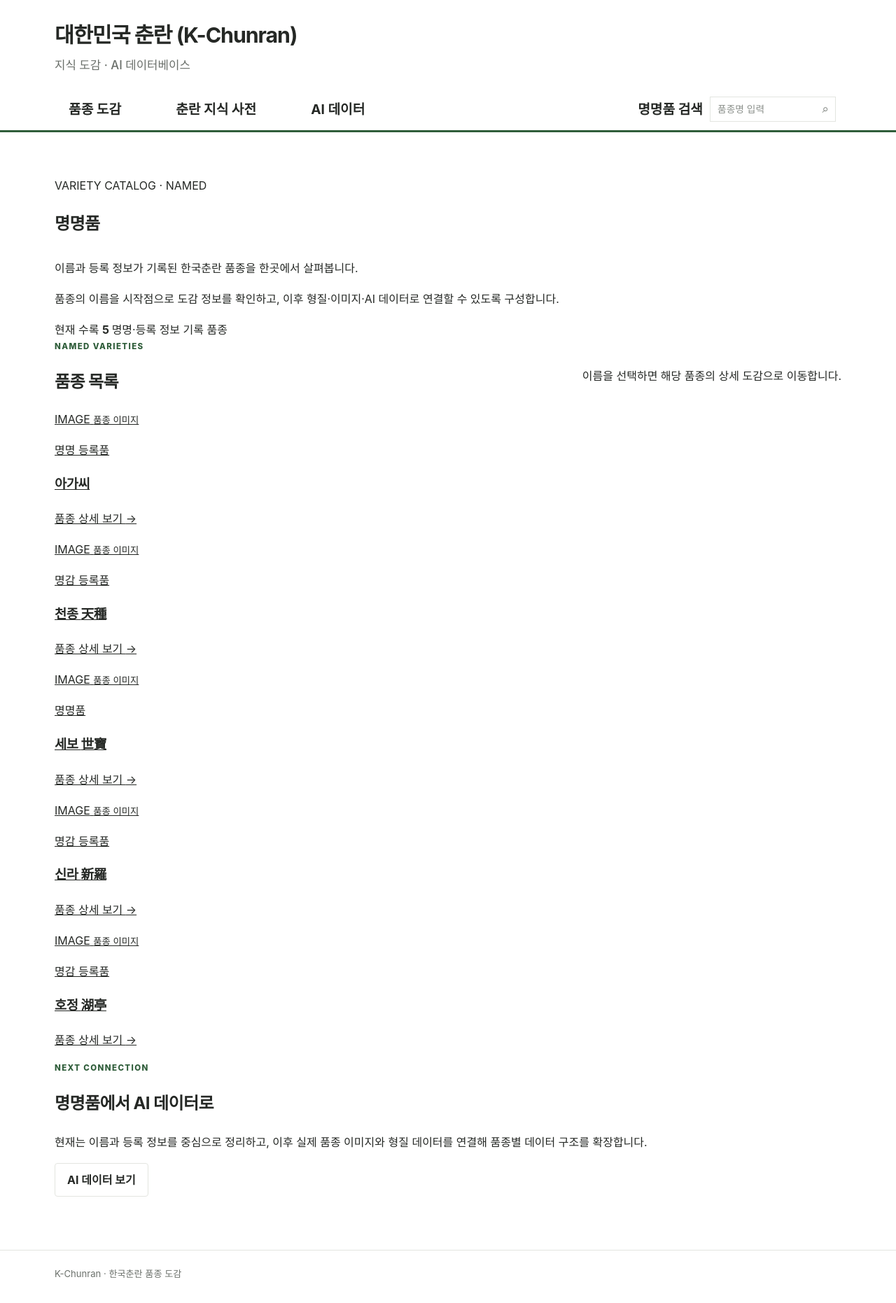
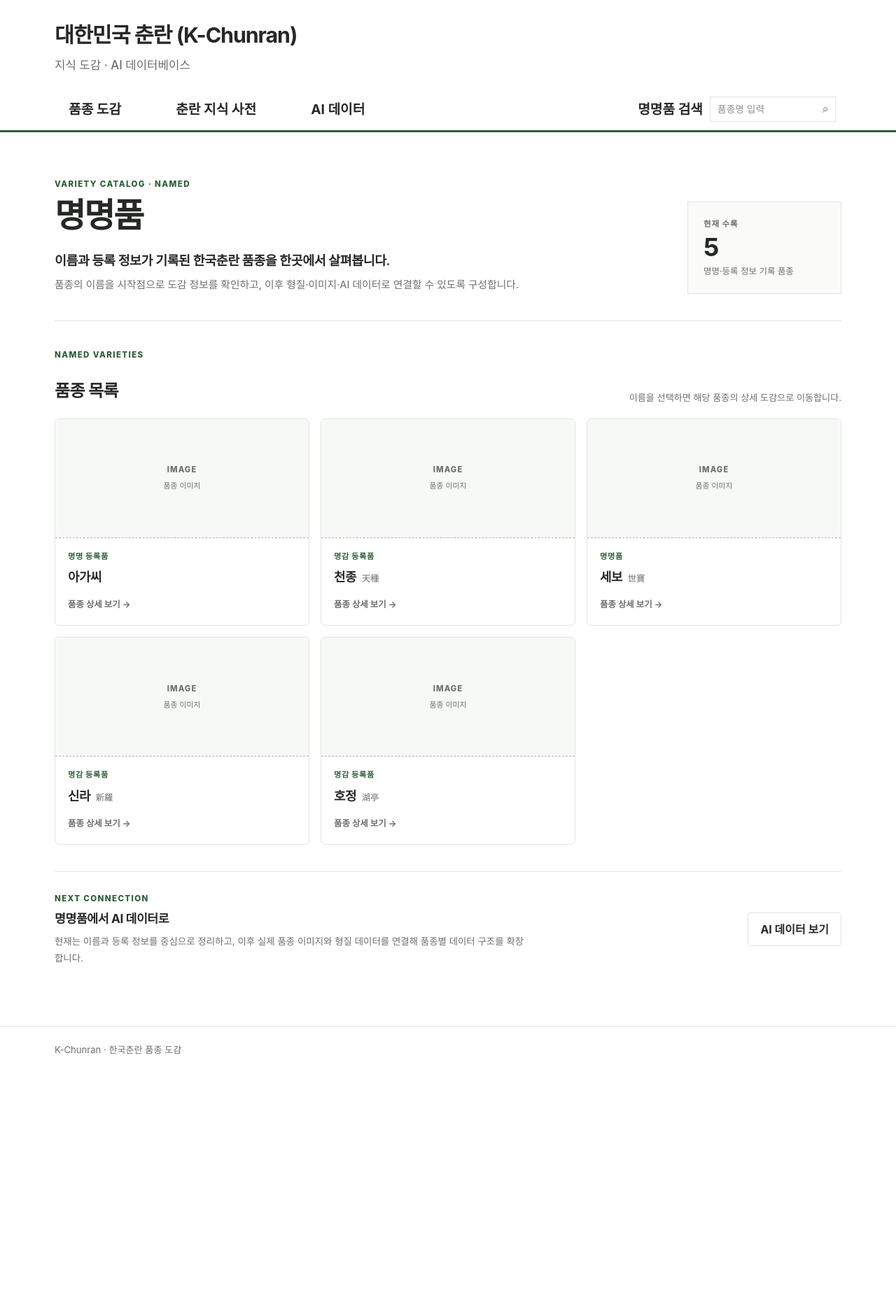
Before and after one commit to parasolra5-pixel/K-chunran, a Jekyll site: the page built from varieties/named.md, in a window 1280 px wide. Shown: the whole page at 70% size. Built offline with Jekyll 4.4.1, drawn with Linux system fonts in a browser that asks for light colours; after the commit the page ends 1541 px from its top, so only the background shows below that.

Commit message:
style: add named variety catalog layout

```diff
--- a/assets/css/k-chunran.css
+++ b/assets/css/k-chunran.css
@@ -986,3 +986,222 @@ a { color: inherit; }
     transform: translateX(0);
   }
 }
+
+
+/* Named variety catalog page */
+.kc-page-hero {
+  display: grid;
+  grid-template-columns: minmax(0, 1fr) 220px;
+  gap: 36px;
+  align-items: end;
+  padding: 18px 0 38px;
+  border-bottom: 1px solid var(--kc-border);
+}
+
+.kc-page-kicker {
+  margin: 0 0 7px;
+  color: var(--kc-green);
+  font-size: 0.72rem;
+  font-weight: 800;
+  letter-spacing: 0.12em;
+}
+
+.kc-page-hero h1 {
+  margin: 0;
+  font-size: clamp(2rem, 4vw, 3rem);
+  line-height: 1.15;
+  letter-spacing: -0.045em;
+}
+
+.kc-page-lead {
+  margin: 12px 0 7px;
+  font-size: 1.15rem;
+  font-weight: 600;
+  letter-spacing: -0.025em;
+}
+
+.kc-page-copy {
+  max-width: 680px;
+  margin: 0;
+  color: var(--kc-muted);
+  font-size: 0.92rem;
+}
+
+.kc-page-summary {
+  display: flex;
+  flex-direction: column;
+  justify-content: center;
+  min-height: 132px;
+  padding: 20px 22px;
+  border: 1px solid var(--kc-border);
+  background: #fafbf9;
+}
+
+.kc-page-summary-label {
+  color: var(--kc-muted);
+  font-size: 0.72rem;
+  font-weight: 800;
+  letter-spacing: 0.08em;
+}
+
+.kc-page-summary strong {
+  margin-top: 3px;
+  font-size: 2.25rem;
+  line-height: 1.15;
+  letter-spacing: -0.04em;
+}
+
+.kc-page-summary > span:last-child {
+  margin-top: 3px;
+  color: var(--kc-muted);
+  font-size: 0.78rem;
+}
+
+.kc-page-section {
+  padding: 38px 0 0;
+}
+
+.kc-section-note {
+  margin: 0;
+  color: var(--kc-muted);
+  font-size: 0.82rem;
+}
+
+.kc-named-grid {
+  display: grid;
+  grid-template-columns: repeat(3, minmax(0, 1fr));
+  gap: 16px;
+}
+
+.kc-named-card {
+  display: flex;
+  flex-direction: column;
+  overflow: hidden;
+  border: 1px solid var(--kc-border);
+  background: #fff;
+  color: var(--kc-text);
+  text-decoration: none;
+  border-radius: 6px;
+  transition: background .12s ease, border-color .12s ease, transform .12s ease, box-shadow .12s ease;
+}
+
+.kc-named-card:hover,
+.kc-named-card:focus-visible {
+  background: var(--kc-hover);
+  border-color: #cfd5ce;
+  transform: translateY(-2px);
+  box-shadow: 0 4px 14px rgba(37, 40, 37, 0.06);
+}
+
+.kc-named-card-image {
+  min-height: 170px;
+  display: flex;
+  flex-direction: column;
+  align-items: center;
+  justify-content: center;
+  gap: 4px;
+  border-bottom: 1px dashed #aeb7ad;
+  background: #f7f9f6;
+  color: var(--kc-muted);
+}
+
+.kc-named-card-image span {
+  font-size: 0.7rem;
+  font-weight: 800;
+  letter-spacing: 0.1em;
+}
+
+.kc-named-card-image small {
+  font-size: 0.68rem;
+}
+
+.kc-named-card-body {
+  padding: 17px 18px 18px;
+}
+
+.kc-named-status {
+  margin: 0 0 4px;
+  color: var(--kc-green);
+  font-size: 0.7rem;
+  font-weight: 800;
+  letter-spacing: 0.06em;
+}
+
+.kc-named-card h3 {
+  margin: 0;
+  font-size: 1.12rem;
+  letter-spacing: -0.025em;
+}
+
+.kc-named-card h3 span {
+  margin-left: 4px;
+  color: var(--kc-muted);
+  font-size: 0.78rem;
+  font-weight: 500;
+}
+
+.kc-named-link {
+  margin: 13px 0 0;
+  color: var(--kc-muted);
+  font-size: 0.78rem;
+  font-weight: 700;
+}
+
+.kc-named-card:hover .kc-named-link,
+.kc-named-card:focus-visible .kc-named-link {
+  color: var(--kc-text);
+}
+
+.kc-named-next {
+  display: flex;
+  align-items: center;
+  justify-content: space-between;
+  gap: 28px;
+  margin-top: 38px;
+  padding: 28px 0 8px;
+  border-top: 1px solid var(--kc-border);
+}
+
+.kc-named-next h2 {
+  margin: 0 0 6px;
+  font-size: 1.08rem;
+}
+
+.kc-named-next p:last-child {
+  max-width: 680px;
+  margin: 0;
+  color: var(--kc-muted);
+  font-size: 0.84rem;
+}
+
+@media (max-width: 900px) {
+  .kc-named-grid {
+    grid-template-columns: repeat(2, minmax(0, 1fr));
+  }
+}
+
+@media (max-width: 760px) {
+  .kc-page-hero {
+    grid-template-columns: 1fr;
+    gap: 20px;
+    padding-top: 6px;
+  }
+
+  .kc-page-summary {
+    min-height: 0;
+  }
+
+  .kc-named-grid {
+    grid-template-columns: 1fr;
+  }
+
+  .kc-named-card-image {
+    min-height: 155px;
+  }
+
+  .kc-named-next {
+    align-items: flex-start;
+    flex-direction: column;
+    gap: 16px;
+  }
+}
```
